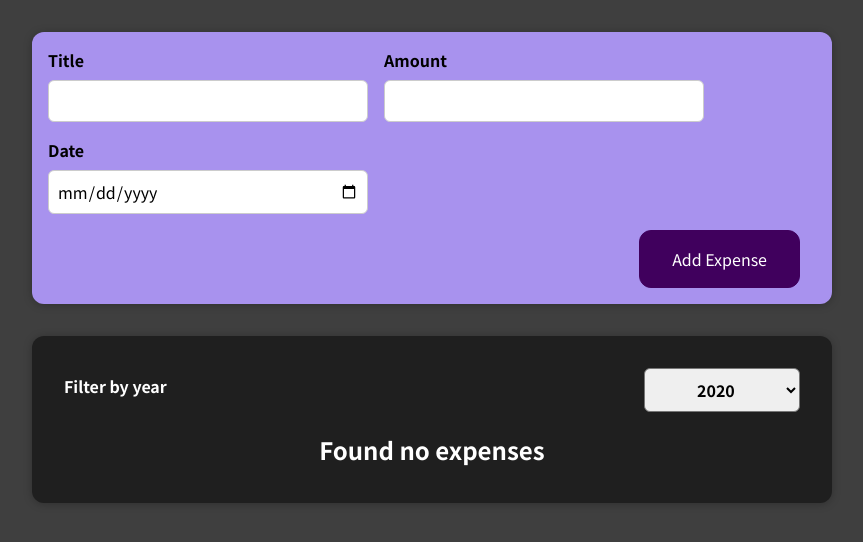
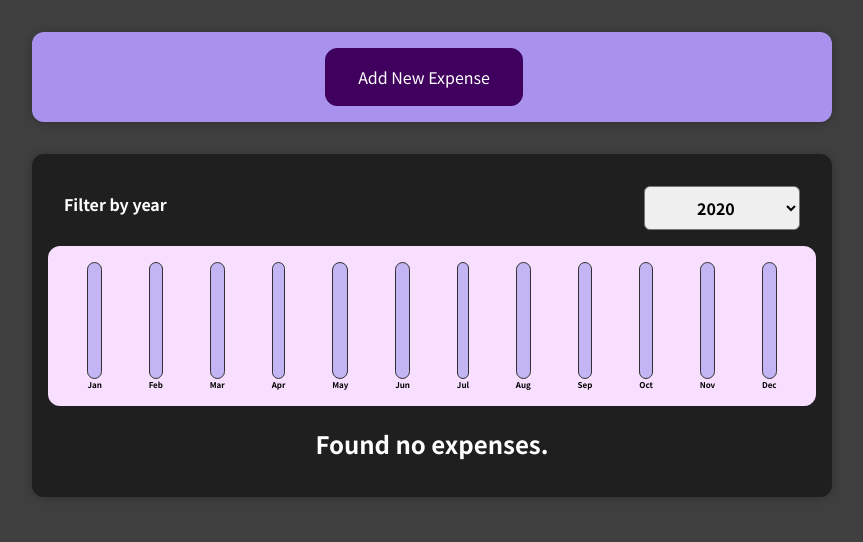
Before and after one commit to vipinkumar71/react-expenses-app, a React (Create React App) app: page / in a window 1280 px wide. Shown: the top 542 px of the page, without its empty margins (208-1071 px from the left). Built offline with nearby package versions, Linux system fonts and the light colour scheme.

Commit message:
added chart for date in it

```diff
--- /dev/null
+++ b/src/components/Chart/Chart.css
@@ -0,0 +1,9 @@
+.chart {
+  padding: 1rem;
+  border-radius: 12px;
+  background-color: #f8dfff;
+  text-align: center;
+  display: flex;
+  justify-content: space-around;
+  height: 10rem;
+}
--- /dev/null
+++ b/src/components/Chart/Chart.js
@@ -0,0 +1,24 @@
+import React from "react";
+
+import ChartBar from "./ChartBar";
+import "./Chart.css";
+
+const Chart = (props) => {
+  const dataPointValues = props.dataPoints.map((dataPoint) => dataPoint.value);
+  const totalMaximum = Math.max(...dataPointValues);
+
+  return (
+    <div className="chart">
+      {props.dataPoints.map((dataPoint) => (
+        <ChartBar
+          key={dataPoint.label}
+          value={dataPoint.value}
+          maxValue={totalMaximum}
+          label={dataPoint.label}
+        />
+      ))}
+    </div>
+  );
+};
+
+export default Chart;
--- /dev/null
+++ b/src/components/Chart/ChartBar.css
@@ -0,0 +1,30 @@
+.chart-bar {
+  height: 100%;
+  display: flex;
+  flex-direction: column;
+  align-items: center;
+}
+
+.chart-bar__inner {
+  height: 100%;
+  width: 100%;
+  border: 1px solid #313131;
+  border-radius: 12px;
+  background-color: #c3b4f3;
+  overflow: hidden;
+  display: flex;
+  flex-direction: column;
+  justify-content: flex-end;
+}
+
+.chart-bar__fill {
+  background-color: #4826b9;
+  width: 100%;
+  transition: all 0.3s ease-out;
+}
+
+.chart-bar__label {
+  font-weight: bold;
+  font-size: 0.5rem;
+  text-align: center;
+}
--- /dev/null
+++ b/src/components/Chart/ChartBar.js
@@ -0,0 +1,25 @@
+import React from "react";
+
+import "./ChartBar.css";
+
+const ChartBar = (props) => {
+  let barFillHeight = "0%";
+
+  if (props.maxValue > 0) {
+    barFillHeight = Math.round((props.value / props.maxValue) * 100) + "%";
+  }
+
+  return (
+    <div className="chart-bar">
+      <div className="chart-bar__inner">
+        <div
+          className="chart-bar__fill"
+          style={{ height: barFillHeight }}
+        ></div>
+      </div>
+      <div className="chart-bar__label">{props.label}</div>
+    </div>
+  );
+};
+
+export default ChartBar;
--- a/src/components/Expenses/Expenses.js
+++ b/src/components/Expenses/Expenses.js
@@ -1,14 +1,15 @@
-import React, { useState } from "react";
-import Card from "../UI/Card";
-import ExpensesFilter from "./ExpensesFilter";
-import "./Expenses.css";
-import ExpensesList from "./ExpensesList";
+import React, { useState } from 'react';
 
+import Card from '../UI/Card';
+import ExpensesFilter from './ExpensesFilter';
+import ExpensesList from './ExpensesList';
+import ExpensesChart from './ExpensesChart';
+import './Expenses.css';
 
-function Expenses(props) {
-  const [filteredYear, setFilteredYear] = useState("2020");
+const Expenses = (props) => {
+  const [filteredYear, setFilteredYear] = useState('2020');
 
-  const filterChangedHandler = (selectedYear) => {
+  const filterChangeHandler = (selectedYear) => {
     setFilteredYear(selectedYear);
   };
 
@@ -16,29 +17,18 @@
     return expense.date.getFullYear().toString() === filteredYear;
   });
 
-
   return (
     <div>
-      <Card className="expenses">
+      <Card className='expenses'>
         <ExpensesFilter
           selected={filteredYear}
-          onChnageFilter={filterChangedHandler}
+          onChangeFilter={filterChangeHandler}
         />
-        {/* {filteredExpenses.length === 0 && <p>No expenses found.</p>}
-        {filteredExpenses.length > 0 &&
-          filteredExpenses.map((expense) => (
-            <ExpenseItem
-              key={expense.id}
-              title={expense.title}
-              amount={expense.amount}
-              date={expense.date}
-            />
-          ))
-        } */}
+        <ExpensesChart expenses={filteredExpenses} />
         <ExpensesList items={filteredExpenses} />
       </Card>
     </div>
   );
-}
+};
 
 export default Expenses;
--- /dev/null
+++ b/src/components/Expenses/ExpensesChart.js
@@ -0,0 +1,29 @@
+import React from "react";
+
+import Chart from "../Chart/Chart";
+
+const ExpensesChart = (props) => {
+  const chartDataPoints = [
+    { label: "Jan", value: 0 },
+    { label: "Feb", value: 0 },
+    { label: "Mar", value: 0 },
+    { label: "Apr", value: 0 },
+    { label: "May", value: 0 },
+    { label: "Jun", value: 0 },
+    { label: "Jul", value: 0 },
+    { label: "Aug", value: 0 },
+    { label: "Sep", value: 0 },
+    { label: "Oct", value: 0 },
+    { label: "Nov", value: 0 },
+    { label: "Dec", value: 0 },
+  ];
+
+  for (const expense of props.expenses) {
+    const expenseMonth = expense.date.getMonth(); // starting at 0 => January => 0
+    chartDataPoints[expenseMonth].value += expense.amount;
+  }
+
+  return <Chart dataPoints={chartDataPoints} />;
+};
+
+export default ExpensesChart;
--- a/src/components/Expenses/ExpensesList.js
+++ b/src/components/Expenses/ExpensesList.js
@@ -1,11 +1,13 @@
 import React from "react";
+
 import ExpenseItem from "./ExpenseItem";
 import "./ExpensesList.css";
 
 const ExpensesList = (props) => {
   if (props.items.length === 0) {
-    return <h2 className="expenses-list__fallback">Found no expenses</h2>;
+    return <h2 className="expenses-list__fallback">Found no expenses.</h2>;
   }
+
   return (
     <ul className="expenses-list">
       {props.items.map((expense) => (
--- a/src/components/NewExpense/NewExpense.js
+++ b/src/components/NewExpense/NewExpense.js
@@ -1,19 +1,41 @@
-import React from "react";
+import React, { useState } from "react";
+
 import ExpenseForm from "./ExpenseForm";
 import "./NewExpense.css";
 
 const NewExpense = (props) => {
+  const [isEditing, setIsEditing] = useState(false);
+
   const saveExpenseDataHandler = (enteredExpenseData) => {
     const expenseData = {
       ...enteredExpenseData,
       id: Math.random().toString(),
     };
-    props.onAddExpense(expenseData)
-};
+    props.onAddExpense(expenseData);
+    setIsEditing(false);
+  };
+
+  const startEditingHandler = () => {
+    setIsEditing(true);
+  };
+
+  const stopEditingHandler = () => {
+    setIsEditing(false);
+  };
+
   return (
     <div className="new-expense">
-      <ExpenseForm onSaveExpenseData={saveExpenseDataHandler} />
+      {!isEditing && (
+        <button onClick={startEditingHandler}>Add New Expense</button>
+      )}
+      {isEditing && (
+        <ExpenseForm
+          onSaveExpenseData={saveExpenseDataHandler}
+          onCancel={stopEditingHandler}
+        />
+      )}
     </div>
   );
 };
+
 export default NewExpense;
```
